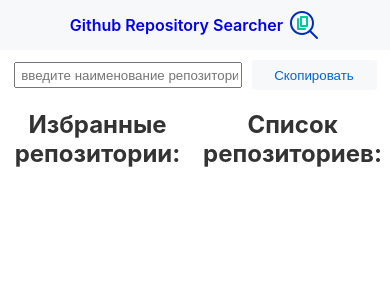
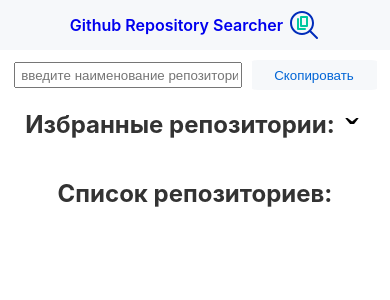
Before and after one commit to Flynnrcore/github-repo-searcher, a React (Create React App) app: page / in a window 390 px wide. Shown: the top 300 px of the page. Built offline with nearby package versions, Linux system fonts and the light colour scheme.

Commit message:
add hiden btn for favorite repos list on < 625px width windows

```diff
--- a/src/App.css
+++ b/src/App.css
@@ -96,6 +96,13 @@ form input {
 
 }
 
+.warning {
+  flex-basis: 100%;
+  color: red;
+  font-size: 12px;
+  margin-top: 5px;
+}
+
 .section-left,
 .section-right {
   display: flex;
@@ -104,6 +111,22 @@ form input {
   flex-direction: column;
   text-align: center;
   align-items: center;
+}
+
+.favorite-header {
+  display: flex;
+  align-items: center;
+}
+
+.hide-btn {
+  display: none;
+  height: 25px;
+  width: 25px;
+  font-size: 250%;
+  padding: 0;
+  margin-left: 5px;
+  background: none;
+  border: none;
 }
 
 article {
@@ -121,9 +144,9 @@ article {
 }
 
 .repo-name {
-  display: flex;
   flex-basis: 100%;
   justify-content: center;
+  margin: 5px 0 0 0;
 
 }
 
@@ -132,7 +155,7 @@ article {
   max-width: 100px;
   max-height: 100px;
   border-radius: 10%;
-  margin: 5px 10px 0 10px;
+  margin: 0 10px;
 }
 
 .repo-container {
@@ -140,7 +163,7 @@ article {
   flex-grow: 1;
   flex-wrap: wrap;
   flex-basis: 65%;
-  margin: 5px 10px 0 0;
+  margin: 0 10px 0 0;
 }
 
 .repo-description {
@@ -152,13 +175,13 @@ article {
   max-height: 120px;
   overflow: hidden;
   font-size: 14px;
-  margin-bottom: 0;
+  margin: 0;
 }
-
 
 .repo-forks,
 .repo-stars {
   flex-basis: 50%;
+  margin: 5px 0 0 0;
 }
 
 .repo-btn {
@@ -205,7 +228,7 @@ button:active {
 
 .repo-page-wrapper {
   flex-grow: 1;
-  width: 60vw;
+  min-width: 60vw;
   border: 1px solid #ccc;
   border-radius: 1%;
 }
@@ -257,6 +280,17 @@ button:active {
   font-weight: bold;
 }
 
+.not-found {
+  display: flex;
+  width: 90vw;
+  height: 90vh;
+  align-items: center;
+  justify-content: center;
+  flex-direction: column;
+  align-items: center;
+  padding: 20px;
+}
+
 @media (max-width: 800px) {
   article {
     max-height: 500px;
@@ -268,6 +302,10 @@ button:active {
 }
 
 @media (max-width: 625px) {
+  .hide-btn {
+    display: block;
+  }
+
   .section-left {
     order: 2;
   }
--- a/src/components/RepoPage.jsx
+++ b/src/components/RepoPage.jsx
@@ -28,7 +28,7 @@ export default class RepoPage extends React.Component {
     const { repoData } = this.state;
     if(!repoPage) {
       return (
-        <main className="repo-page">
+        <main className="not-found">
           <h1>Репозиторий для просмотра не выбран</h1>
           <p>Пожалуйста вернитесь на главную страницу и выберите репозиторий</p>
           <button className="repo-btn"><Link to="/">Назад</Link></button>
@@ -37,7 +37,9 @@ export default class RepoPage extends React.Component {
     }
 
     if (!repoData.owner) {
-      return <main className="repo-page">Загрузка данных...</main>;
+      return <main className="not-found">
+        <div>Загрузка данных...</div>
+      </main>;
     }
 
     return (
--- a/src/components/SearchPage.jsx
+++ b/src/components/SearchPage.jsx
@@ -12,6 +12,8 @@ class SearchPageComponents extends React.Component {
     this.state = {
       text: props.text || '',
       isLoading: false,
+      hidden: false,
+      errors: null,
     };
     this.timerId = null;
     this.delay = 500;
@@ -19,26 +21,39 @@ class SearchPageComponents extends React.Component {
 
   handleSubmit = (e) => {
     e.preventDefault();
-    this.setState({ isLoading: true });
+    this.setState({ isLoading: true, errors: null });
     clearTimeout(this.timerId);
     this.timerId = setTimeout(() => {
       const value = this.state.text;
       const url = `https://api.github.com/search/repositories?q=${value}`;
       fetch(url)
-        .then((response) => response.json())
+        .then((response) => {
+          if (!response.ok) {
+            throw new Error('Ошибка загрузки данных. Попробуйте сделать запрос еще раз.')
+          }
+          return response.json();
+        })
         .then((data) => {
           const { setRepos } = this.context;
           setRepos(data.items);
         })
-        .catch((e) => console.log(e))
+        .catch((e) => {
+          this.setState({ errors: e.message });
+        })
         .finally(() => {
-          this.setState({ isLoading: false })
+          this.setState({ isLoading: false });
         });
     }, this.delay);
   }
 
   handleChange = (e) => {
-    this.setState({ text: e.target.value});
+    this.setState({ text: e.target.value, errors: null });
+  }
+
+  toggleList = () => {
+    this.setState((prevState) => ({
+      hidden: !prevState.hidden,
+    }))
   }
 
   render() {
@@ -55,6 +70,7 @@ class SearchPageComponents extends React.Component {
           </form>
           <CopyButton text={this.state.text} />
         </div>
+        {this.state.errors ? (<div className="warning"> К сожалению произошла ошибка: {this.state.errors}</div>) : null}
         <section className="section-left">
           <h1>Список репозиториев:</h1>
           {this.context.repos.map((repo) => (
@@ -66,13 +82,21 @@ class SearchPageComponents extends React.Component {
           )}
         </section>
         <section className="section-right">
-          <h1>Избранные репозитории:</h1>
-          {this.context.favoriteRepos.map((repo) => {
+          <div className="favorite-header">
+            <h1>Избранные репозитории:</h1>
+            <button
+              className="hide-btn"
+              onClick={this.toggleList}
+            >
+              &#711;
+            </button>
+          </div>
+          {!this.state.hidden && (this.context.favoriteRepos.map((repo) => {
             const newProps = { ...repo, favorite: true };
             return (
               <RepoItem key={repo.id} {...newProps}/>
             );
-          })}
+          }))}
         </section>
       </main>
 
```
